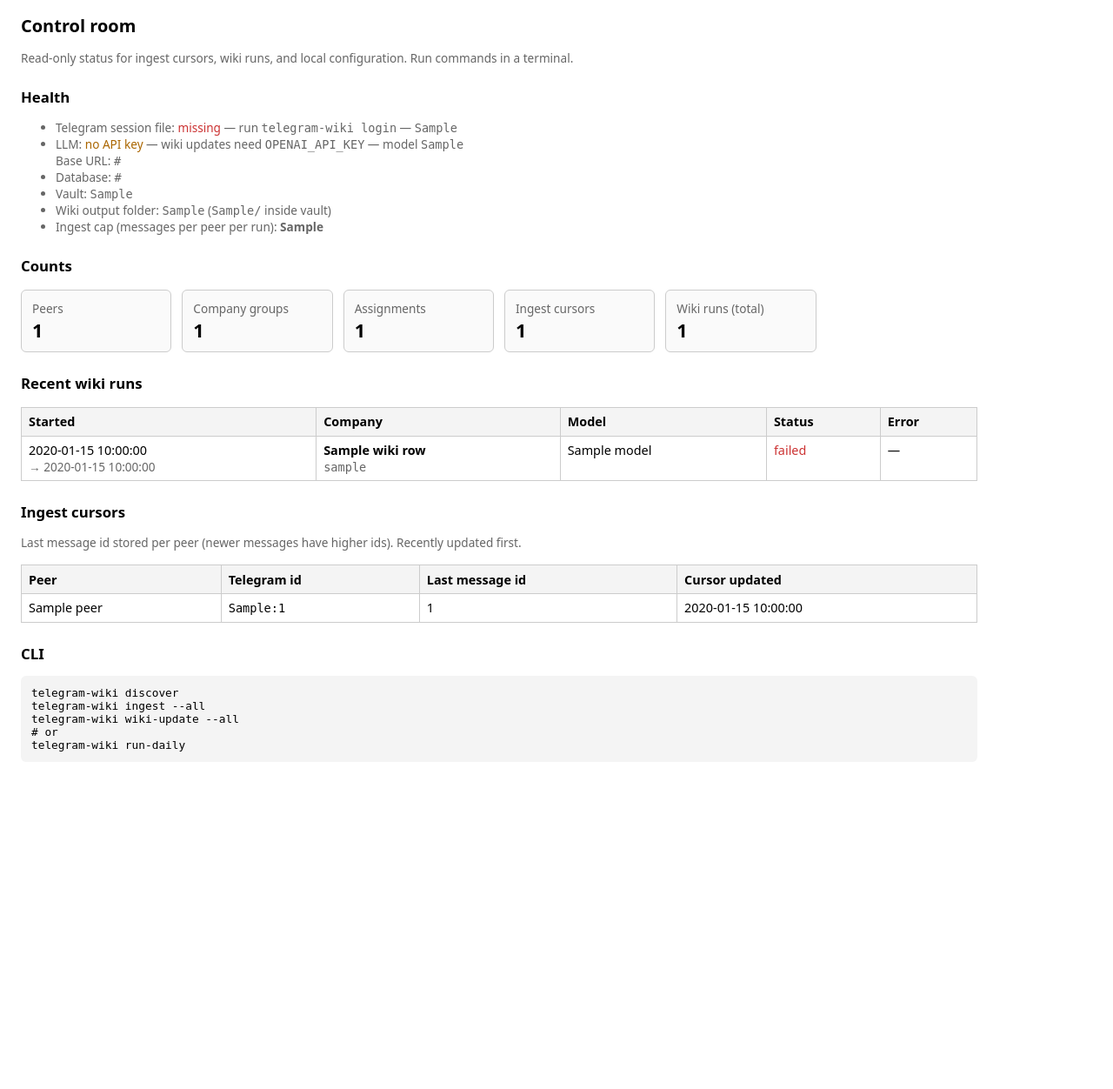
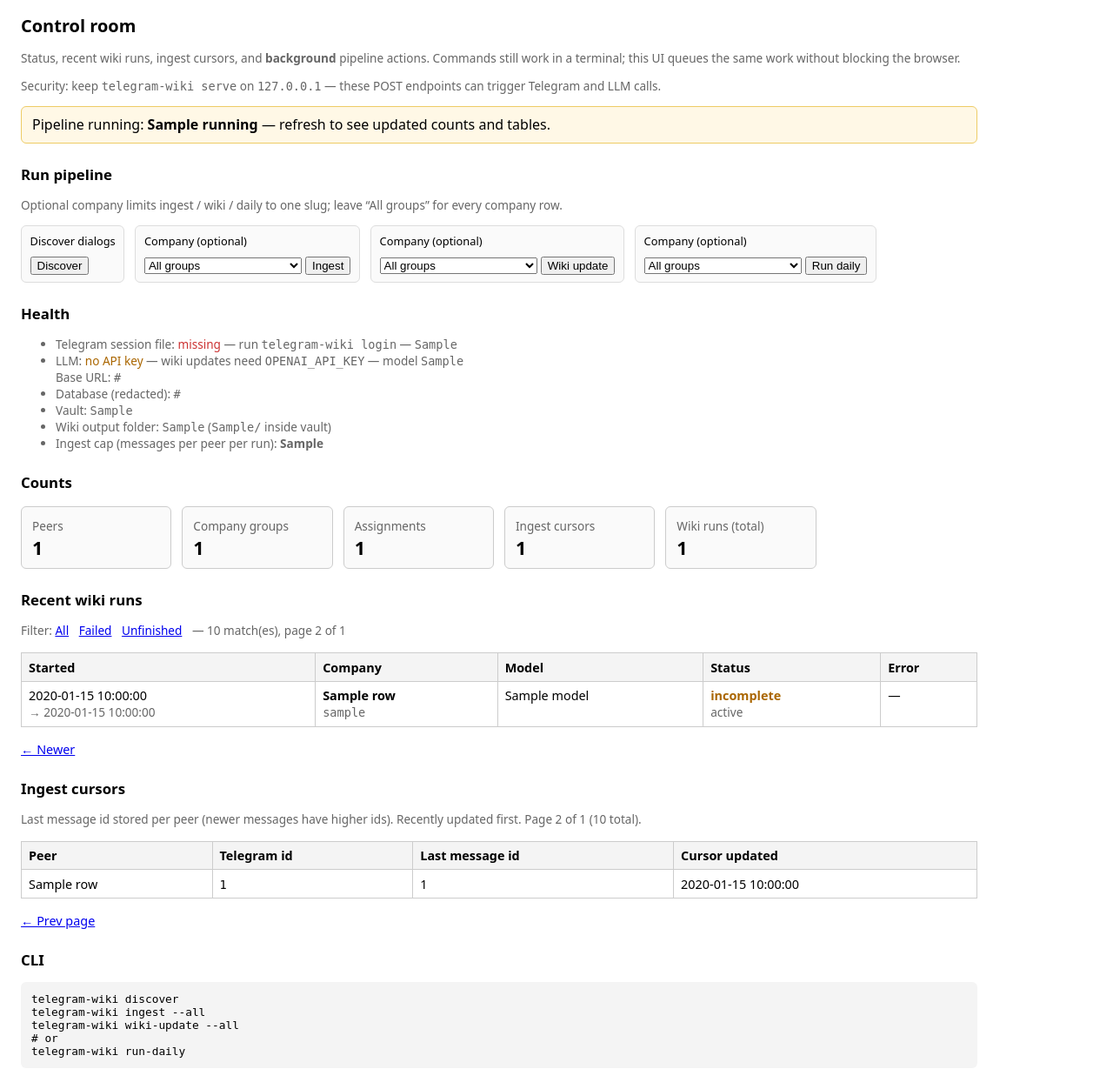
Before and after one commit to AltSerivon/telegram-wiki, a FastAPI app: template src/telegram_wiki/templates/control_room.html in a window 1280 px wide. Shown: the part 43-1295 px from the top of the page at 87% size. Before the commit the page ends 907 px from the top, so only its background shows below. Run offline with FastAPI, Linux system fonts and the light colour scheme; the template is opened without the code that fills it: most values are stand-ins (such as "Sample title", 1, 10 or a date in 2020); parts of the project's set-up code (start-up, migrations or seed data) failed here and were passed over.

Commit message:
Add control-room pipeline actions, wiki filters, and pytest tooling.
Expose discover/ingest/wiki-update/run-daily as background POST actions with a
global busy lock. Add wiki run status labels, URL filters, pagination, and
redacted database URLs in the UI. Add pytest-timeout, default timeout, and
pythonpath=src for reliable test runs on iCloud. Document testing in README.

Co-authored-by: Cursor <cursoragent@cursor.com>

```diff
--- a/pyproject.toml
+++ b/pyproject.toml
@@ -23,7 +23,7 @@ dependencies = [
 ]
 
 [project.optional-dependencies]
-dev = ["pytest>=8.3.0", "pytest-asyncio>=0.24.0"]
+dev = ["pytest>=8.3.0", "pytest-asyncio>=0.24.0", "pytest-timeout>=2.3.0"]
 
 [project.scripts]
 telegram-wiki = "telegram_wiki.cli:app"
@@ -34,3 +34,5 @@ where = ["src"]
 [tool.pytest.ini_options]
 asyncio_mode = "auto"
 testpaths = ["tests"]
+timeout = 120
+pythonpath = ["src"]
--- a/src/telegram_wiki/app.py
+++ b/src/telegram_wiki/app.py
@@ -1,21 +1,61 @@
 from __future__ import annotations
 
+from datetime import datetime, timedelta, timezone
+from functools import partial
 from pathlib import Path
 
-from fastapi import FastAPI, Form, Request
+from fastapi import BackgroundTasks, FastAPI, Form, Request
 from fastapi.responses import HTMLResponse, RedirectResponse
 from fastapi.templating import Jinja2Templates
 from sqlalchemy import func, select
 
+from telegram_wiki import pipeline_runner
 from telegram_wiki.config import get_settings
 from telegram_wiki.crud import assign_peer_to_company, create_company_group
 from telegram_wiki.db import init_db
 from telegram_wiki.db.models import CompanyGroup, IngestCursor, Membership, TelegramPeer, WikiRun
 from telegram_wiki.db.session import session_scope
+from telegram_wiki.url_redact import redact_database_url
 from telegram_wiki.vault import slugify
 
 TEMPLATES_DIR = Path(__file__).resolve().parent / "templates"
 templates = Jinja2Templates(directory=str(TEMPLATES_DIR))
+
+WIKI_PAGE_SIZE = 25
+CURSOR_PAGE_SIZE = 20
+WIKI_STALE_AFTER = timedelta(hours=2)
+
+
+def _wiki_run_status(run: WikiRun) -> tuple[str, str]:
+    """Return (css_key, short_label) for a wiki run row."""
+    if run.finished_at is not None:
+        return ("failed", "failed") if not run.success else ("ok", "ok")
+    started = run.started_at
+    if started is None:
+        return "running", "in progress"
+    if started.tzinfo is not None:
+        started = started.astimezone(timezone.utc).replace(tzinfo=None)
+    age = datetime.utcnow() - started
+    if age > WIKI_STALE_AFTER:
+        return "stale", "incomplete"
+    return "running", "in progress"
+
+
+def _flash_from_query(request: Request) -> tuple[str | None, str | None]:
+    qp = request.query_params
+    err = qp.get("error")
+    flash_error = None
+    if err == "busy":
+        flash_error = "Another pipeline job is still running."
+    elif err == "unknown_company":
+        flash_error = "Unknown company slug for that action."
+
+    notice = qp.get("notice")
+    flash_notice = None
+    if notice == "started":
+        job = qp.get("job", "job")
+        flash_notice = f"Started “{job}” in the background. Refresh this page to watch DB counters and tables update."
+    return flash_error, flash_notice
 
 
 def create_app() -> FastAPI:
@@ -53,6 +93,22 @@ def create_app() -> FastAPI:
         settings = get_settings()
         session_file_ok = settings.telegram_session_path.is_file()
         llm_configured = bool(settings.openai_api_key and settings.openai_api_key.strip())
+        flash_error, flash_notice = _flash_from_query(request)
+        pipe = pipeline_runner.snapshot()
+
+        wiki_filter = request.query_params.get("wiki_filter", "all")
+        if wiki_filter not in ("all", "failed", "unfinished"):
+            wiki_filter = "all"
+        try:
+            wiki_page = int(request.query_params.get("wiki_page", "0") or "0")
+        except ValueError:
+            wiki_page = 0
+        wiki_page = max(0, wiki_page)
+        try:
+            cursor_page = int(request.query_params.get("cursor_page", "0") or "0")
+        except ValueError:
+            cursor_page = 0
+        cursor_page = max(0, cursor_page)
 
         with session_scope() as session:
             n_peers = session.scalar(select(func.count()).select_from(TelegramPeer)) or 0
@@ -61,23 +117,76 @@ def create_app() -> FastAPI:
             n_cursors = session.scalar(select(func.count()).select_from(IngestCursor)) or 0
             n_wiki_runs = session.scalar(select(func.count()).select_from(WikiRun)) or 0
 
-            wiki_rows = list(
-                session.execute(
-                    select(WikiRun, CompanyGroup.name, CompanyGroup.slug)
-                    .join(CompanyGroup, WikiRun.company_group_id == CompanyGroup.id)
-                    .order_by(WikiRun.started_at.desc())
-                    .limit(25)
-                ).all()
+            companies = [
+                {"slug": c.slug, "name": c.name}
+                for c in session.scalars(select(CompanyGroup).order_by(CompanyGroup.name)).all()
+            ]
+
+            wiki_count_q = select(func.count(WikiRun.id)).join(
+                CompanyGroup,
+                WikiRun.company_group_id == CompanyGroup.id,
             )
+            if wiki_filter == "failed":
+                wiki_count_q = wiki_count_q.where(WikiRun.finished_at.is_not(None), WikiRun.success.is_(False))
+            elif wiki_filter == "unfinished":
+                wiki_count_q = wiki_count_q.where(WikiRun.finished_at.is_(None))
+            wiki_total_filtered = session.scalar(wiki_count_q) or 0
 
-            cursor_rows = list(
-                session.execute(
-                    select(IngestCursor, TelegramPeer)
-                    .join(TelegramPeer, IngestCursor.telegram_peer_id == TelegramPeer.id)
-                    .order_by(IngestCursor.updated_at.desc())
-                    .limit(40)
-                ).all()
+            wiki_stmt = (
+                select(WikiRun, CompanyGroup.name, CompanyGroup.slug)
+                .join(CompanyGroup, WikiRun.company_group_id == CompanyGroup.id)
+                .order_by(WikiRun.started_at.desc())
             )
+            if wiki_filter == "failed":
+                wiki_stmt = wiki_stmt.where(WikiRun.finished_at.is_not(None), WikiRun.success.is_(False))
+            elif wiki_filter == "unfinished":
+                wiki_stmt = wiki_stmt.where(WikiRun.finished_at.is_(None))
+            wiki_stmt = wiki_stmt.offset(wiki_page * WIKI_PAGE_SIZE).limit(WIKI_PAGE_SIZE)
+            wiki_rows = list(session.execute(wiki_stmt).all())
+
+            cursor_count_q = select(func.count(IngestCursor.id)).join(
+                TelegramPeer,
+                IngestCursor.telegram_peer_id == TelegramPeer.id,
+            )
+            cursor_total = session.scalar(cursor_count_q) or 0
+
+            cursor_stmt = (
+                select(IngestCursor, TelegramPeer)
+                .join(TelegramPeer, IngestCursor.telegram_peer_id == TelegramPeer.id)
+                .order_by(IngestCursor.updated_at.desc())
+                .offset(cursor_page * CURSOR_PAGE_SIZE)
+                .limit(CURSOR_PAGE_SIZE)
+            )
+            cursor_rows = list(session.execute(cursor_stmt).all())
+
+            wiki_display = []
+            for run, cname, cslug in wiki_rows:
+                sk, sl = _wiki_run_status(run)
+                wiki_display.append(
+                    {
+                        "started_at": run.started_at,
+                        "finished_at": run.finished_at,
+                        "model": run.model,
+                        "error_message": run.error_message,
+                        "cname": cname,
+                        "cslug": cslug,
+                        "status_key": sk,
+                        "status_label": sl,
+                    }
+                )
+
+            cursor_display = [
+                {
+                    "last_message_id": cur.last_message_id,
+                    "updated_at": cur.updated_at,
+                    "peer_title": peer.title or "—",
+                    "peer_telegram_id": f"{peer.peer_type}:{peer.peer_id}",
+                }
+                for cur, peer in cursor_rows
+            ]
+
+        wiki_total_pages = max(1, (wiki_total_filtered + WIKI_PAGE_SIZE - 1) // WIKI_PAGE_SIZE) if wiki_total_filtered else 1
+        cursor_total_pages = max(1, (cursor_total + CURSOR_PAGE_SIZE - 1) // CURSOR_PAGE_SIZE) if cursor_total else 1
 
         wiki_bucket = settings.obsidian_vault_path / settings.vault_bucket
 
@@ -94,16 +203,54 @@ def create_app() -> FastAPI:
                 "wiki_bucket_rel": settings.vault_bucket,
                 "wiki_bucket_abs": str(wiki_bucket),
                 "ingest_cap": settings.ingest_max_messages_per_peer,
-                "database_url": settings.database_url,
+                "database_url": redact_database_url(settings.database_url),
                 "n_peers": n_peers,
                 "n_companies": n_companies,
                 "n_memberships": n_memberships,
                 "n_cursors": n_cursors,
                 "n_wiki_runs": n_wiki_runs,
-                "wiki_rows": wiki_rows,
-                "cursor_rows": cursor_rows,
+                "wiki_display": wiki_display,
+                "cursor_display": cursor_display,
+                "companies": companies,
+                "wiki_filter": wiki_filter,
+                "wiki_page": wiki_page,
+                "wiki_total_filtered": wiki_total_filtered,
+                "wiki_total_pages": wiki_total_pages,
+                "wiki_page_size": WIKI_PAGE_SIZE,
+                "cursor_page": cursor_page,
+                "cursor_total": cursor_total,
+                "cursor_total_pages": cursor_total_pages,
+                "cursor_page_size": CURSOR_PAGE_SIZE,
+                "flash_error": flash_error,
+                "flash_notice": flash_notice,
+                "pipeline": pipe,
             },
         )
+
+    def _schedule(kind: str, fn, background_tasks: BackgroundTasks) -> RedirectResponse:
+        if not pipeline_runner.try_begin(kind):
+            return RedirectResponse("/control?error=busy", status_code=303)
+        background_tasks.add_task(pipeline_runner.run_guarded, kind, fn)
+        return RedirectResponse(f"/control?notice=started&job={kind}", status_code=303)
+
+    @app.post("/control/actions/discover")
+    def post_discover(background_tasks: BackgroundTasks):
+        return _schedule("discover", pipeline_runner.run_discover, background_tasks)
+
+    @app.post("/control/actions/ingest")
+    def post_ingest(background_tasks: BackgroundTasks, company_slug: str = Form("")):
+        slug = (company_slug or "").strip() or None
+        return _schedule("ingest", partial(pipeline_runner.run_ingest, slug), background_tasks)
+
+    @app.post("/control/actions/wiki-update")
+    def post_wiki(background_tasks: BackgroundTasks, company_slug: str = Form("")):
+        slug = (company_slug or "").strip() or None
+        return _schedule("wiki-update", partial(pipeline_runner.run_wiki, slug), background_tasks)
+
+    @app.post("/control/actions/run-daily")
+    def post_run_daily(background_tasks: BackgroundTasks, company_slug: str = Form("")):
+        slug = (company_slug or "").strip() or None
+        return _schedule("run-daily", partial(pipeline_runner.run_daily, slug), background_tasks)
 
     @app.post("/peers/{peer_id}/junk")
     def toggle_junk(peer_id: int):
--- a/src/telegram_wiki/templates/control_room.html
+++ b/src/telegram_wiki/templates/control_room.html
@@ -20,8 +20,21 @@
     .ok { color: #0a7; }
     .warn { color: #a60; }
     .bad { color: #c33; }
+    .stale { color: #a60; font-weight: 600; }
     code { font-size: 0.85rem; word-break: break-all; }
     pre.cli { background: #f4f4f4; padding: 0.75rem; overflow-x: auto; font-size: 0.8rem; border-radius: 6px; }
+    .banner { border-radius: 6px; padding: 0.6rem 0.75rem; margin: 0.75rem 0; }
+    .banner.error { background: #ffe8e8; border: 1px solid #f99; }
+    .banner.notice { background: #e8f4ff; border: 1px solid #9cf; }
+    .banner.run { background: #fff8e6; border: 1px solid #ec6; }
+    .actions { display: flex; flex-wrap: wrap; gap: 0.75rem; align-items: flex-end; margin: 0.5rem 0 1rem; }
+    .actions form { border: 1px solid #ddd; border-radius: 6px; padding: 0.5rem 0.6rem; background: #fafafa; }
+    .actions label { display: block; font-size: 0.8rem; margin-bottom: 0.25rem; }
+    .actions button { margin-top: 0.35rem; }
+    .pager { margin: 0.5rem 0; font-size: 0.9rem; }
+    .pager a { margin-right: 0.75rem; }
+    .filter a { margin-right: 0.5rem; }
+    .filter a.on { font-weight: 700; text-decoration: underline; }
   </style>
 </head>
 <body>
@@ -31,7 +44,65 @@
   </nav>
 
   <h1>Control room</h1>
-  <p class="muted">Read-only status for ingest cursors, wiki runs, and local configuration. Run commands in a terminal.</p>
+  <p class="muted">Status, recent wiki runs, ingest cursors, and <strong>background</strong> pipeline actions. Commands still work in a terminal; this UI queues the same work without blocking the browser.</p>
+  <p class="muted">Security: keep <code>telegram-wiki serve</code> on <code>127.0.0.1</code> — these POST endpoints can trigger Telegram and LLM calls.</p>
+
+  {% if flash_error %}
+  <div class="banner error">{{ flash_error }}</div>
+  {% endif %}
+  {% if flash_notice %}
+  <div class="banner notice">{{ flash_notice }}</div>
+  {% endif %}
+  {% if pipeline.running %}
+  <div class="banner run">Pipeline running: <strong>{{ pipeline.running }}</strong> — refresh to see updated counts and tables.</div>
+  {% endif %}
+  {% if pipeline.last_job and not pipeline.running %}
+  <div class="banner {% if pipeline.last_ok %}notice{% else %}error{% endif %}">
+    Last job <strong>{{ pipeline.last_job }}</strong>
+    {% if pipeline.last_finished_at %}<span class="muted">({{ pipeline.last_finished_at }})</span>{% endif %}:
+    {% if pipeline.last_ok %}finished{% else %}failed{% endif %}
+    {% if pipeline.last_message %} — <code>{{ pipeline.last_message }}</code>{% endif %}
+  </div>
+  {% endif %}
+
+  <h2>Run pipeline</h2>
+  <p class="muted">Optional company limits ingest / wiki / daily to one slug; leave “All groups” for every company row.</p>
+  <div class="actions">
+    <form method="post" action="/control/actions/discover">
+      <label>Discover dialogs</label>
+      <button type="submit">Discover</button>
+    </form>
+    <form method="post" action="/control/actions/ingest">
+      <label>Company (optional)</label>
+      <select name="company_slug">
+        <option value="">All groups</option>
+        {% for c in companies %}
+        <option value="{{ c.slug }}">{{ c.name }} ({{ c.slug }})</option>
+        {% endfor %}
+      </select>
+      <button type="submit">Ingest</button>
+    </form>
+    <form method="post" action="/control/actions/wiki-update">
+      <label>Company (optional)</label>
+      <select name="company_slug">
+        <option value="">All groups</option>
+        {% for c in companies %}
+        <option value="{{ c.slug }}">{{ c.name }} ({{ c.slug }})</option>
+        {% endfor %}
+      </select>
+      <button type="submit">Wiki update</button>
+    </form>
+    <form method="post" action="/control/actions/run-daily">
+      <label>Company (optional)</label>
+      <select name="company_slug">
+        <option value="">All groups</option>
+        {% for c in companies %}
+        <option value="{{ c.slug }}">{{ c.name }} ({{ c.slug }})</option>
+        {% endfor %}
+      </select>
+      <button type="submit">Run daily</button>
+    </form>
+  </div>
 
   <h2>Health</h2>
   <ul class="muted">
@@ -43,7 +114,7 @@
       — model <code>{{ wiki_model }}</code>
       {% if openai_base_url %}<br/>Base URL: <code>{{ openai_base_url }}</code>{% endif %}
     </li>
-    <li>Database: <code>{{ database_url }}</code></li>
+    <li>Database (redacted): <code>{{ database_url }}</code></li>
     <li>Vault: <code>{{ vault_path }}</code></li>
     <li>Wiki output folder: <code>{{ wiki_bucket_abs }}</code> <span class="muted">(<code>{{ wiki_bucket_rel }}/</code> inside vault)</span></li>
     <li>Ingest cap (messages per peer per run): <strong>{{ ingest_cap }}</strong></li>
@@ -59,7 +130,14 @@
   </div>
 
   <h2>Recent wiki runs</h2>
-  {% if wiki_rows %}
+  <p class="filter muted">
+    Filter:
+    <a href="/control?wiki_filter=all&wiki_page=0&cursor_page={{ cursor_page }}" class="{% if wiki_filter == 'all' %}on{% endif %}">All</a>
+    <a href="/control?wiki_filter=failed&wiki_page=0&cursor_page={{ cursor_page }}" class="{% if wiki_filter == 'failed' %}on{% endif %}">Failed</a>
+    <a href="/control?wiki_filter=unfinished&wiki_page=0&cursor_page={{ cursor_page }}" class="{% if wiki_filter == 'unfinished' %}on{% endif %}">Unfinished</a>
+    <span class="muted">— {{ wiki_total_filtered }} match(es), page {{ wiki_page + 1 }} of {{ wiki_total_pages }}</span>
+  </p>
+  {% if wiki_display %}
   <table>
     <thead>
       <tr>
@@ -71,24 +149,39 @@
       </tr>
     </thead>
     <tbody>
-      {% for run, cname, cslug in wiki_rows %}
+      {% for row in wiki_display %}
       <tr>
-        <td>{{ run.started_at }} {% if run.finished_at %}<span class="muted"><br/>→ {{ run.finished_at }}</span>{% endif %}</td>
-        <td><strong>{{ cname }}</strong><br/><code class="muted">{{ cslug }}</code></td>
-        <td>{{ run.model or '—' }}</td>
-        <td>{% if run.finished_at %}{% if run.success %}<span class="ok">ok</span>{% else %}<span class="bad">failed</span>{% endif %}{% else %}<span class="warn">running?</span>{% endif %}</td>
-        <td>{% if run.error_message %}<code>{{ run.error_message[:500] }}{% if run.error_message|length > 500 %}…{% endif %}</code>{% else %}—{% endif %}</td>
+        <td>{{ row.started_at }} {% if row.finished_at %}<span class="muted"><br/>→ {{ row.finished_at }}</span>{% endif %}</td>
+        <td><strong>{{ row.cname }}</strong><br/><code class="muted">{{ row.cslug }}</code></td>
+        <td>{{ row.model or '—' }}</td>
+        <td>
+          {% if row.status_key == 'ok' %}<span class="ok">ok</span>
+          {% elif row.status_key == 'failed' %}<span class="bad">failed</span>
+          {% elif row.status_key == 'stale' %}<span class="stale" title="No finish time and started over 2h ago — likely interrupted">incomplete</span>
+          {% else %}<span class="warn" title="No finish time yet">in progress</span>
+          {% endif %}
+          <span class="muted"><br/>{{ row.status_label }}</span>
+        </td>
+        <td>{% if row.error_message %}<code>{{ row.error_message[:500] }}{% if row.error_message|length > 500 %}…{% endif %}</code>{% else %}—{% endif %}</td>
       </tr>
       {% endfor %}
     </tbody>
   </table>
+  <div class="pager">
+    {% if wiki_page > 0 %}
+    <a href="/control?wiki_filter={{ wiki_filter }}&wiki_page={{ wiki_page - 1 }}&cursor_page={{ cursor_page }}">← Newer</a>
+    {% endif %}
+    {% if wiki_page + 1 < wiki_total_pages %}
+    <a href="/control?wiki_filter={{ wiki_filter }}&wiki_page={{ wiki_page + 1 }}&cursor_page={{ cursor_page }}">Older →</a>
+    {% endif %}
+  </div>
   {% else %}
-  <p class="muted">No wiki runs recorded yet.</p>
+  <p class="muted">No wiki runs in this view.</p>
   {% endif %}
 
   <h2>Ingest cursors</h2>
-  {% if cursor_rows %}
-  <p class="muted">Last message id stored per peer (newer messages have higher ids). Recently updated first.</p>
+  <p class="muted">Last message id stored per peer (newer messages have higher ids). Recently updated first. Page {{ cursor_page + 1 }} of {{ cursor_total_pages }} ({{ cursor_total }} total).</p>
+  {% if cursor_display %}
   <table>
     <thead>
       <tr>
@@ -99,18 +192,26 @@
       </tr>
     </thead>
     <tbody>
-      {% for cur, peer in cursor_rows %}
+      {% for row in cursor_display %}
       <tr>
-        <td>{{ peer.title or '—' }}</td>
-        <td><code>{{ peer.peer_type }}:{{ peer.peer_id }}</code></td>
-        <td>{{ cur.last_message_id }}</td>
-        <td>{{ cur.updated_at }}</td>
+        <td>{{ row.peer_title }}</td>
+        <td><code>{{ row.peer_telegram_id }}</code></td>
+        <td>{{ row.last_message_id }}</td>
+        <td>{{ row.updated_at }}</td>
       </tr>
       {% endfor %}
     </tbody>
   </table>
+  <div class="pager">
+    {% if cursor_page > 0 %}
+    <a href="/control?wiki_filter={{ wiki_filter }}&wiki_page={{ wiki_page }}&cursor_page={{ cursor_page - 1 }}">← Prev page</a>
+    {% endif %}
+    {% if cursor_page + 1 < cursor_total_pages %}
+    <a href="/control?wiki_filter={{ wiki_filter }}&wiki_page={{ wiki_page }}&cursor_page={{ cursor_page + 1 }}">Next page →</a>
+    {% endif %}
+  </div>
   {% else %}
-  <p class="muted">No ingest cursors yet — ingest a company group to populate.</p>
+  <p class="muted">No ingest cursors on this page — ingest a company group to populate.</p>
   {% endif %}
 
   <h2>CLI</h2>
```
Also changed, not shown: src/telegram_wiki/pipeline_runner.py (added, +179 -0 lines), src/telegram_wiki/url_redact.py (added, +11 -0 lines), tests/test_control_room.py (+91 -0 lines), README.md.
